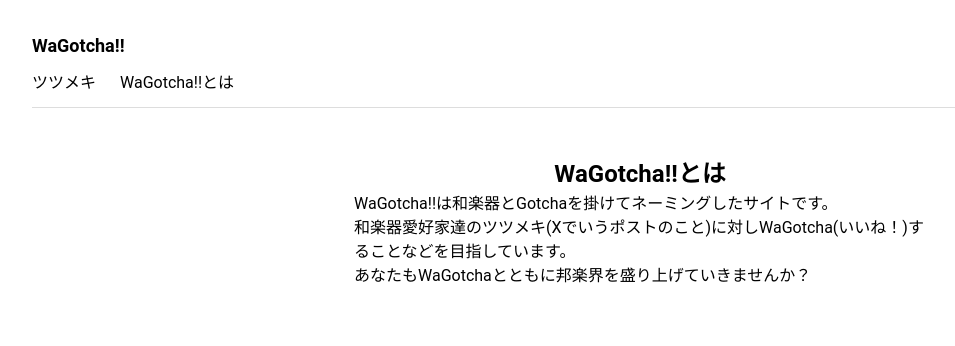
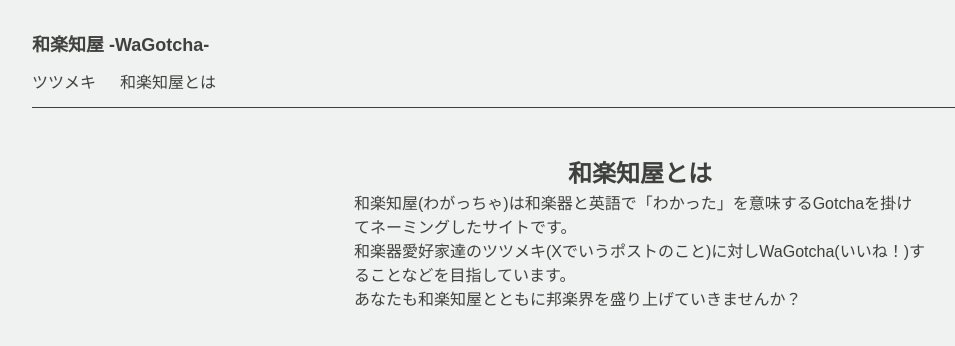
Before and after one commit to MasaNakamura-ctrl/WaGotcha, a Vue app in the folder front/: page /about in a window 1280 px wide. Shown: the top 346 px of the page, without its empty margins (0-955 px from the left). Built offline with nearby package versions, Linux system fonts and the light colour scheme.

Commit message:
”Update:UIの更新、READMEへの反映”

```diff
--- a/front/index.html
+++ b/front/index.html
@@ -4,7 +4,7 @@
     <meta charset="UTF-8">
     <meta name="viewport" content="width=device-width, initial-scale=1.0">
     <link rel="icon" href="./src/favicon/favicon.ico">
-    <title>WaGotcha!!</title>
+    <title>和楽知屋</title>
   </head>
   <body>
     <div id="app"></div>
--- a/front/src/App.vue
+++ b/front/src/App.vue
@@ -1,9 +1,9 @@
 <template>
-  <h1 class="header">WaGotcha!!</h1>
+  <h1 class="header">和楽知屋 -WaGotcha-</h1>
     <nav>
       <ul>
         <li class="Tsutsumeki"><router-link to="/">ツツメキ</router-link></li>
-        <li class="About"><router-link to="/about">WaGotcha!!とは</router-link></li>
+        <li class="About"><router-link to="/about">和楽知屋とは</router-link></li>
       </ul>
       <router-view></router-view>
     </nav>
--- a/front/src/assets/main.css
+++ b/front/src/assets/main.css
@@ -1,3 +1,7 @@
+body{
+  background-color: #F0F2F1;
+}
+
 #app {
   max-width: 1280px;
   margin: 0 auto;
@@ -7,6 +11,8 @@
 
 .header{
   font-size: 18px;
+  font-family: 'Noto Sans JP', sans-serif;
+  color:#40403E;
 }
 
 nav ul {
@@ -15,20 +21,31 @@
   gap: 24px;
   padding: 0;
   margin-bottom: 32px;
-  border-bottom: 1px solid #ddd;
+  border-bottom: 1px solid #40403E;
 }
 nav li {
   display: inline;
 }
 nav a {
   text-decoration: none;
-  color:black;
+  color:#40403E;
   font-weight: 400;
   padding: 12px 0;
+  font-family: 'Noto Sans JP', sans-serif;
   display: inline-block;
 }
 nav a:hover {
-  color: #1e90ff;
+  color: #659DC0;
+}
+
+.text-center{
+  font-family: 'Noto Sans JP', sans-serif;
+  color:#40403E;
+}
+
+p{
+  font-family: 'Noto Sans JP', sans-serif;
+  color:#40403E;
 }
 
 .Tsutsumeki-create{
@@ -38,6 +55,7 @@
   display:flex;
   flex-direction: column;
   gap: 10px;
+  color: #D0D8DA;
 }
 
 .Tsutsumeki-text{
@@ -45,9 +63,12 @@
   height: 200px;
   padding: 10px;
   font-size: 1rem;
-  border: 1px solid #000000;
+  border: 1px solid #40403E;
+  color:#40403E;
+  font-family: 'Noto Sans JP', sans-serif;
   resize: none;
   box-sizing: border-box;
+  background-color: #D0D8DA;
 }
 
 @media (min-width: 600px) {
@@ -57,7 +78,7 @@
 }
 
 .Tsutsumeki-text::placeholder{
-  color:#D3D3D3;
+  color:#8C8C8A;
 }
 
 .Tsutsumeki-posted{
@@ -66,9 +87,10 @@
   margin-bottom: 16px;
   font-size: 1rem;
   border: 1px solid #000000;
+  font-family: 'Noto Sans JP', sans-serif;
   border-radius: 6px;
   box-sizing: border-box;
-  background-color:#f9f9f9;
+  background-color:#D0D8DA;
 }
 
 @media (min-width: 600px) {
@@ -79,7 +101,8 @@
 
 .Tsutsumeki-words{
   margin-bottom: 8px;
-  color: #000000;
+  color: #40403E;
+  font-family: 'Noto Sans JP', sans-serif;
   white-space: pre-wrap;
   word-wrap: break-word;
 }
@@ -88,6 +111,7 @@
   width: 100%;
   padding: 8px;
   font-size: 1rem;
+  font-family: 'Noto Sans JP', sans-serif;
   border: 1px solid #000000;
   resize: vertical;
   box-sizing: border-box;
@@ -100,6 +124,5 @@
 }
 
 .WaGotcha.active{
-  color:red;
   font-weight:bold;
 }
--- a/front/src/components/About.vue
+++ b/front/src/components/About.vue
@@ -4,10 +4,10 @@
     <v-container>
         <v-row justify="center">
             <v-col cols="12" sm="10" md="8" lg="6">
-                <h1 class="text-center">WaGotcha!!とは</h1>
-                <p>WaGotcha!!は和楽器とGotchaを掛けてネーミングしたサイトです。</p>
+                <h1 class="text-center">和楽知屋とは</h1>
+                <p>和楽知屋(わがっちゃ)は和楽器と英語で「わかった」を意味するGotchaを掛けてネーミングしたサイトです。</p>
                 <p >和楽器愛好家達のツツメキ(Xでいうポストのこと)に対しWaGotcha(いいね！)することなどを目指しています。</p>
-                <p>あなたもWaGotchaとともに邦楽界を盛り上げていきませんか？</p>
+                <p>あなたも和楽知屋とともに邦楽界を盛り上げていきませんか？</p>
             </v-col>
         </v-row>
     </v-container>
--- a/front/src/components/Tsutsumeki.vue
+++ b/front/src/components/Tsutsumeki.vue
@@ -77,7 +77,7 @@
     <v-container>
         <v-row justify="center">
             <v-col cols="12" sm="10" md="8" lg="6">
-                <h1 class="text-h5 text-sm-h4 text-center">ツツメキ</h1>
+                <h1 class="text-center">ツツメキ</h1>
                 <div class="Tsutsumeki-create">
                     <textarea v-model="inputText" class="Tsutsumeki-text"
                     maxlength="140" placeholder="ツツメキしてWaGotchaしてもらおう！" rows="2">
```
Also changed, not shown: 5 other files (tests, documents, lock files or other folders).
